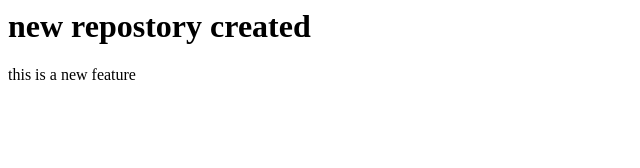
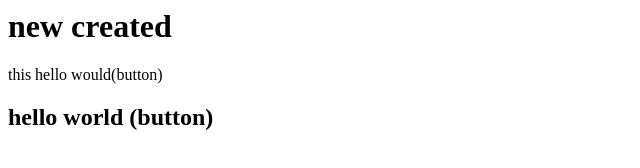
Before and after one commit to cv-prasad/learning-git, a plain HTML site: page LocalRepo/index.html in a window 1280 px wide. Shown: the whole page, without its empty margins (0-640 px from the left). Drawn offline with Linux system fonts and the light colour scheme.

```diff
--- a/LocalRepo/index.html
+++ b/LocalRepo/index.html
@@ -1,2 +1,3 @@
-<h1> new repostory created</h1>
-<p>this is a new feature</p>
+<h1> new created</h1>
+<p>this  hello would(button)</p>
+<h2> hello world (button)</h2>
```
